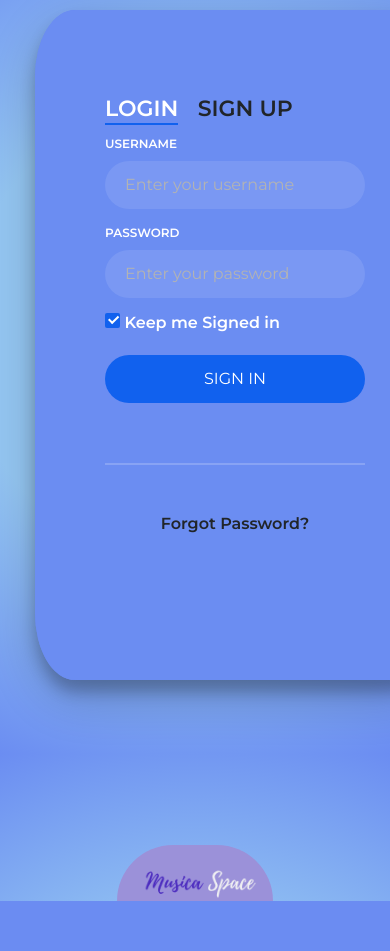
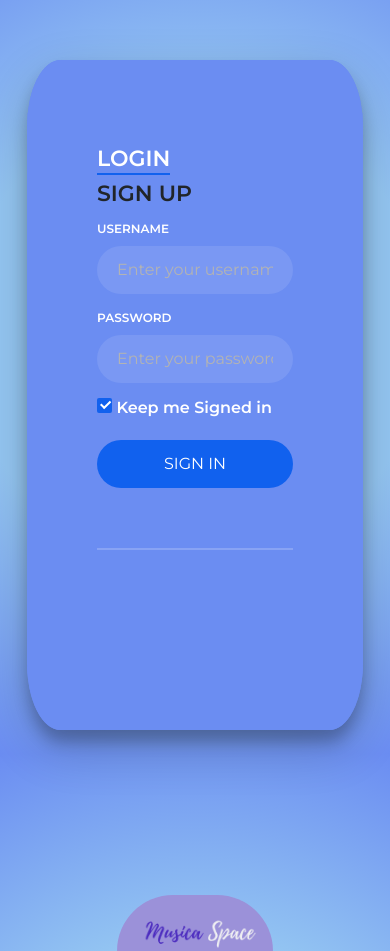
Before and after one commit to Thetuanphan/PhatTrienUngDungWeb-Trangwebnghenhac, a PHP site: page /Music-Media-Website/musica_space/login.html in a window 390 px wide; the page is wider, and only the part inside the window is pictured. Shown: the part 90-1041 px from the top of that part. Before the commit the page ends 991 px from the top of that part, so only its background shows below. Run offline with PHP 8.4, Linux system fonts and the light colour scheme.

Commit message:
fix_responsive_login

```diff
--- a/musica_space/css/login.css
+++ b/musica_space/css/login.css
@@ -7,7 +7,7 @@ background: radial-gradient(circle, rgba(148,198,242,1) 50%, rgba(107,141,242,1)
 }
 
 .login-box {
-    width: 100%;
+    width: 500px;
     margin: auto;
     max-width: 80%;
     min-height: 670px;
@@ -195,7 +195,6 @@ a {
 }
 
 .card {
-    width: 500px;
     left: 100px;
     border-radius: 10%;
     border: none !important;
@@ -207,6 +206,7 @@ a {
 }
 
 .col-card{
-    margin: 100px auto 100px auto !important;
+    margin: 150px auto 100px auto !important;
     border-radius: 10%;
+    width: 100%;
 }
--- a/musica_space/login.html
+++ b/musica_space/login.html
@@ -215,7 +215,6 @@
 								<div class="group"> <input type="submit" class="button" value="Sign In"
 										onclick="login()"> </div>
 								<div class="hr"></div>
-								<div class="foot"> <a href="#">Forgot Password?</a> </div>
 							</div>
 							<div class="sign-up-form">
 								<div class="group"> <label for="user" class="label">Username</label> <input
```
